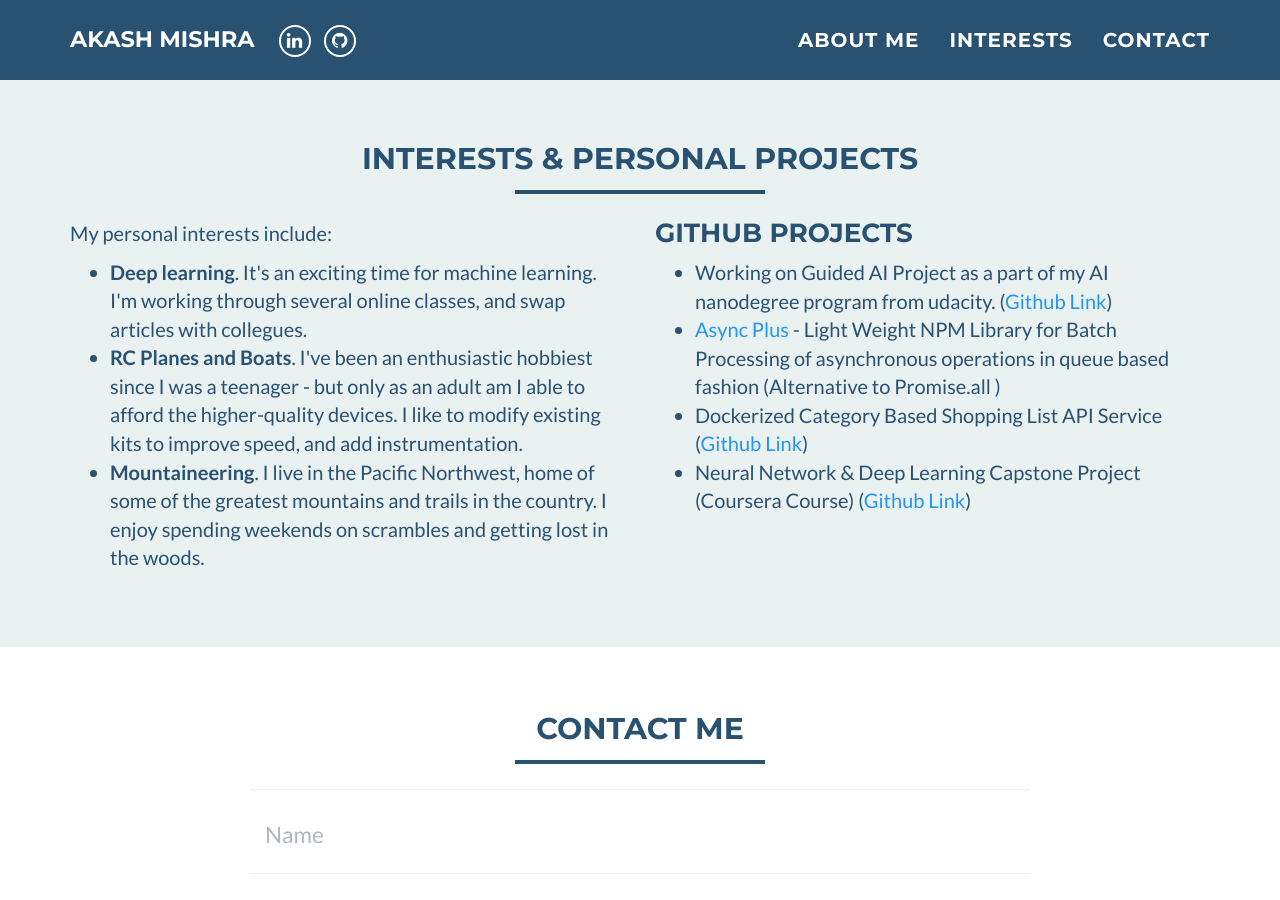
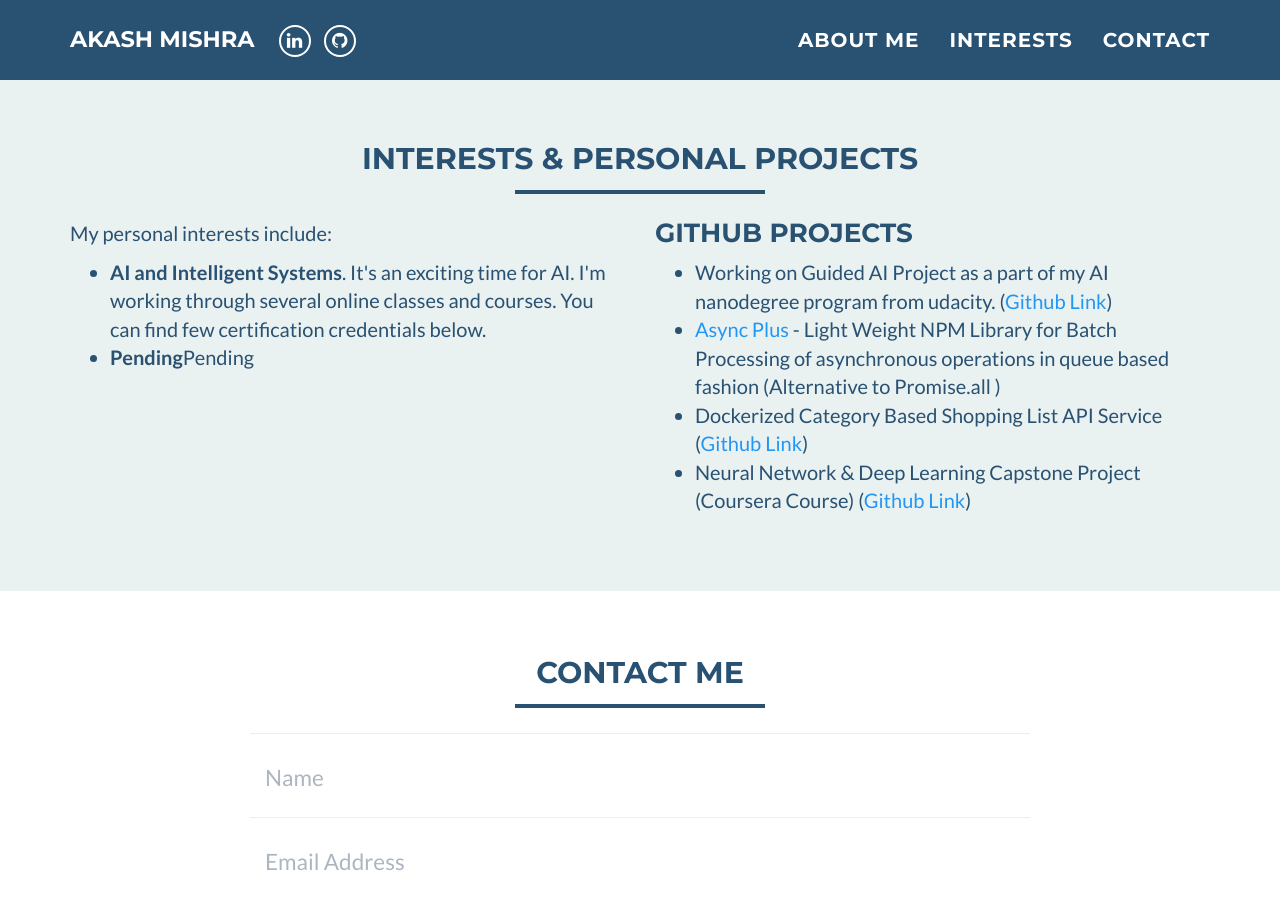
Before and after one commit to akashsky1994/akashsky1994.github.io, a Jekyll site: the page built from index.html, in a window 1280 px wide and 900 px high, scrolled down 1210 px. Built offline with Jekyll 4.4.1, drawn with Linux system fonts in a browser that asks for light colours.

Commit message:
Interest Fixed

```diff
--- a/_includes/interests.html
+++ b/_includes/interests.html
@@ -13,16 +13,11 @@
         </p>
 			<ul>
 			  <li>
-				 <b>Deep learning</b>. It's an exciting time for machine learning. I'm working through several online classes, and swap articles with collegues.
+				 <b>AI and Intelligent Systems</b>. It's an exciting time for AI. I'm working through several online classes and courses. You can find few certification credentials below.
 			  </li>
 			  <li>
-				  <b>RC Planes and Boats</b>. I've been an enthusiastic hobbiest since I was a teenager - but only as an adult am I able to afford the higher-quality
-          devices. I like to modify existing kits to improve speed, and add instrumentation.
+				  <b>Pending</b>Pending
 			  </li>
-			  <li>
-				  <b>Mountaineering</b>. I live in the Pacific Northwest, home of some of the greatest mountains and trails in the country. I enjoy spending weekends
-          on scrambles and getting lost in the woods.
-      </li>
 			</ul>
 		</div>
     <div class="col-sm-6">
```
